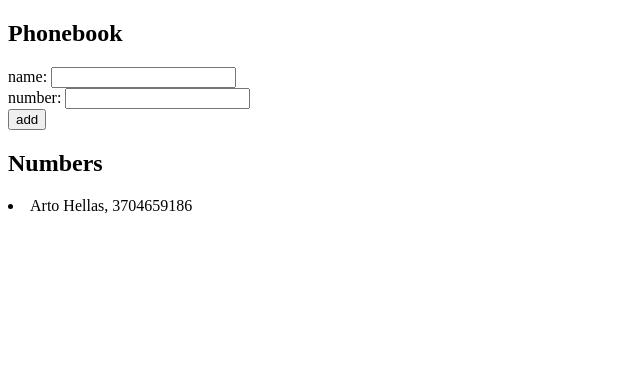
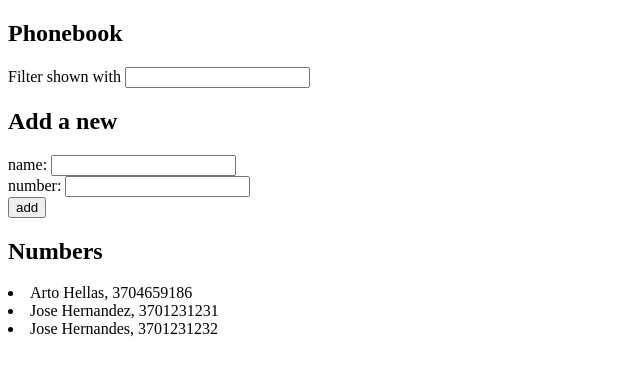
Before and after one commit to tomyok/FullStackOpenCourse, a React (Vite) app in the folder part2/part2bexercises/: page / in a window 1280 px wide. Shown: the top 374 px of the page, without its empty margins (0-640 px from the left). Built offline with nearby package versions, Linux system fonts and the light colour scheme.

Commit message:
Ejercicio 2.9 finalizado

```diff
--- a/part2/part2bexercises/src/App.jsx
+++ b/part2/part2bexercises/src/App.jsx
@@ -9,13 +9,21 @@ const Person = ({name, number}) => {
 }
 
 const App = () => {
+
   const [persons, setPersons] = useState([
     { name: 'Arto Hellas',
       number: '3704659186'
+    },
+    { name: 'Jose Hernandez',
+      number: '3701231231'
+    },
+    { name: 'Jose Hernandes',
+      number: '3701231232'
     }
   ])
   const [newName, setNewName] = useState('')
   const [newNumber, setNewNumber] = useState('')
+  const [nameFilter, setNameFilter] = useState('')
 
   const addPerson = (event) => {
     event.preventDefault()
@@ -42,13 +50,22 @@ const App = () => {
     console.log(event.target.value)
     setNewNumber(event.target.value)
   }
+  const handleFilterChange = (event) => {
+    console.log(event.target.value)
+    setNameFilter(event.target.value)
+  }
 
   const isValidContact = (name) => persons.some(person => person.name === name);
 
   return (
     <div>
       <h2>Phonebook</h2>
+        <div>
+          Filter shown with  <input value={nameFilter}
+          onChange={handleFilterChange}/>
+        </div>
       <form onSubmit={addPerson}>
+      <h2>Add a new</h2>
         <div>
           name: <input value={newName}
           onChange={handleNameChange}/>
@@ -62,9 +79,13 @@ const App = () => {
         </div>
       </form>
       <h2>Numbers</h2>
-        {persons.map(person =>
+        {
+        persons
+        .filter(person => person.name.toLowerCase().includes(nameFilter.toLowerCase()))
+        .map(person => (
           <Person key={person.name} name={person.name} number={person.number} />
-        )}
+        ))
+        }
     </div>
   )
 }
```
